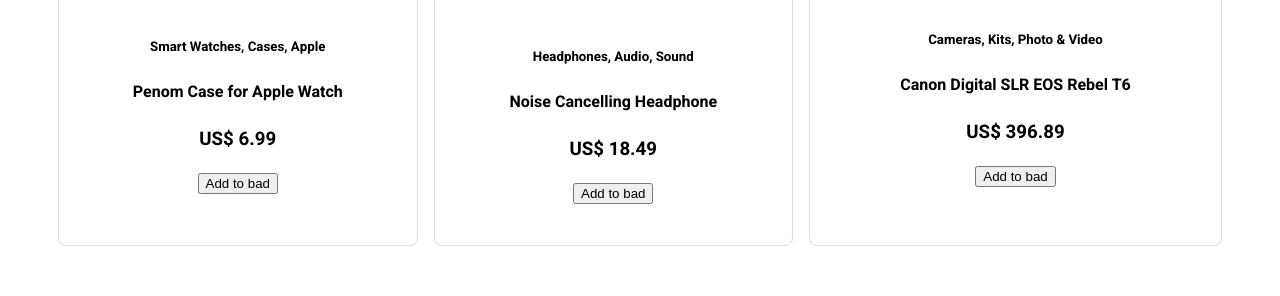
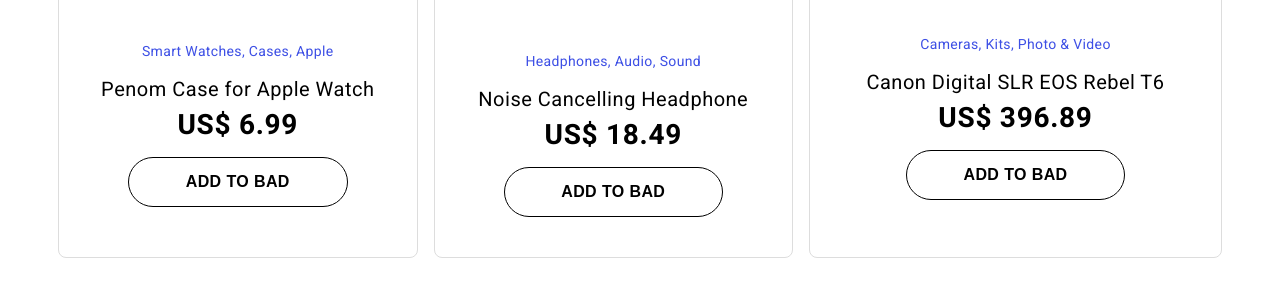
Before and after one commit to Renan-amc/First-Landing-Page, a plain HTML site: page index.html in a window 1280 px wide. Shown: the part 974-1270 px from the top of the page. Drawn offline with Linux system fonts and the light colour scheme; a web font is replaced by a local one.

Commit message:
Best Sellers - PART 3

```diff
--- a/css/style.css
+++ b/css/style.css
@@ -173,3 +173,44 @@
 section.best-sellers .product-slider .product .product-info{
     margin-top: 50px;
 }
+
+section.best-sellers .product-slider .product .product-info .categories{
+    color: #3E50E5;
+    font-weight: normal;
+    font-size: 14px;
+    letter-spacing: 0.35px;
+    line-height: 30px;
+    margin-bottom: 8px;
+    margin-top: 0px;
+}
+
+section.best-sellers .product-slider .product .product-info .title{
+    font-size: 20px;
+    letter-spacing: 0.5px;
+    line-height: 30px;
+    margin-bottom: 6px;
+    font-weight: normal;
+    margin-top: 0px;
+}
+
+section.best-sellers .product-slider .product .product-info .price{
+    font-size: 28px;
+    font-weight: bold;
+    letter-spacing: 0.7px;
+    line-height: 30px;
+    margin-bottom: 16px;
+    margin-top: 0px;
+}
+
+section.best-sellers .product-slider .product .product-info button{
+    height: 50px;
+    width: 219.5px;
+    border-radius: 220px;
+    text-transform: uppercase;
+    font-size: 16px;
+    font-weight: 700;
+    letter-spacing: 0.4px;
+    line-height: 24px;
+    border: 1px solid black;
+    background-color: white;
+}
```
